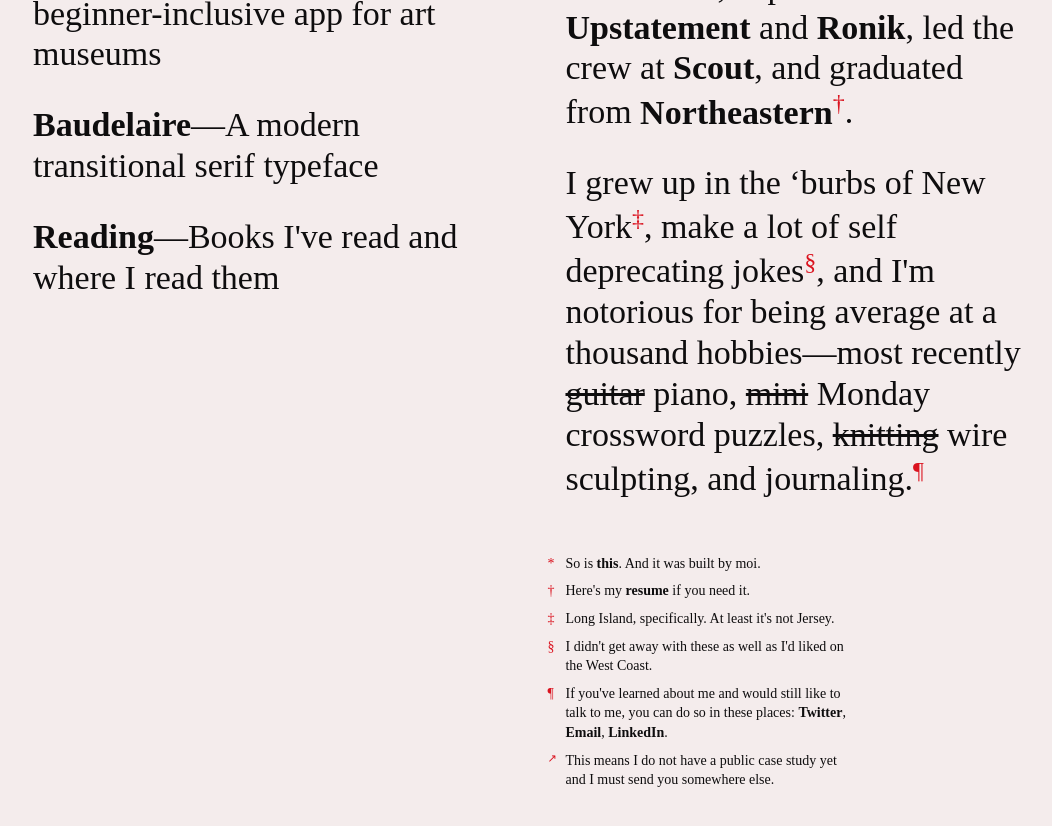
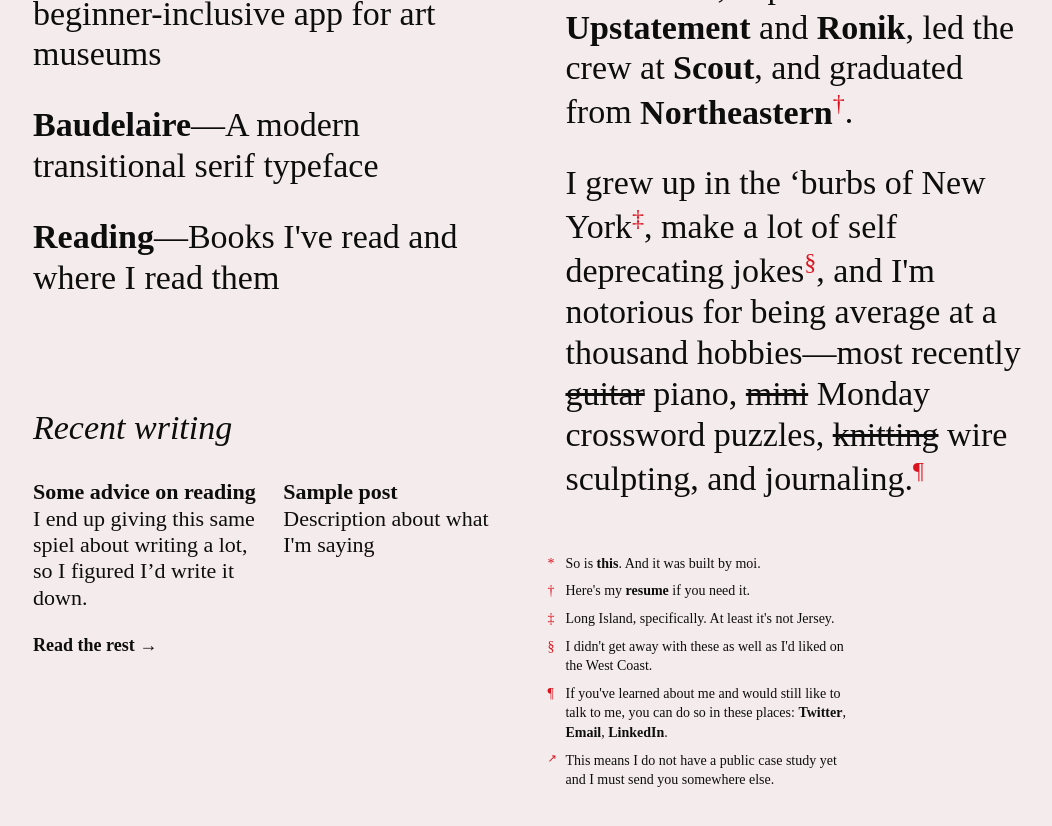
Before and after one commit to ampinsk/ampinsk.github.io, a Jekyll site: the page built from index.html, in a window 1280 px wide and 900 px high, scrolled down 818 px. Shown: the top 826 px of the window, without its empty margins (95-1147 px from the left). Built offline with Jekyll 4.4.1, drawn with Linux system fonts in a browser that asks for light colours; some web fonts are replaced.

Commit message:
unhide writing

```diff
--- a/index.html
+++ b/index.html
@@ -25,7 +25,7 @@
           {% endif %}
         {% endfor %}
 
-        <!-- <div class="writing-preview">
+        <div class="writing-preview">
           <h2>Recent writing</h2>
             <div class="post-container">
               {% for item in site.data.writing %}
@@ -36,7 +36,7 @@
               {% endfor %}
             </div>
           <a class="back" href="/writing">Read the rest <span>→</span></a>
-        </div> -->
+        </div>
 
       </div>
       <div class="about column">
```
